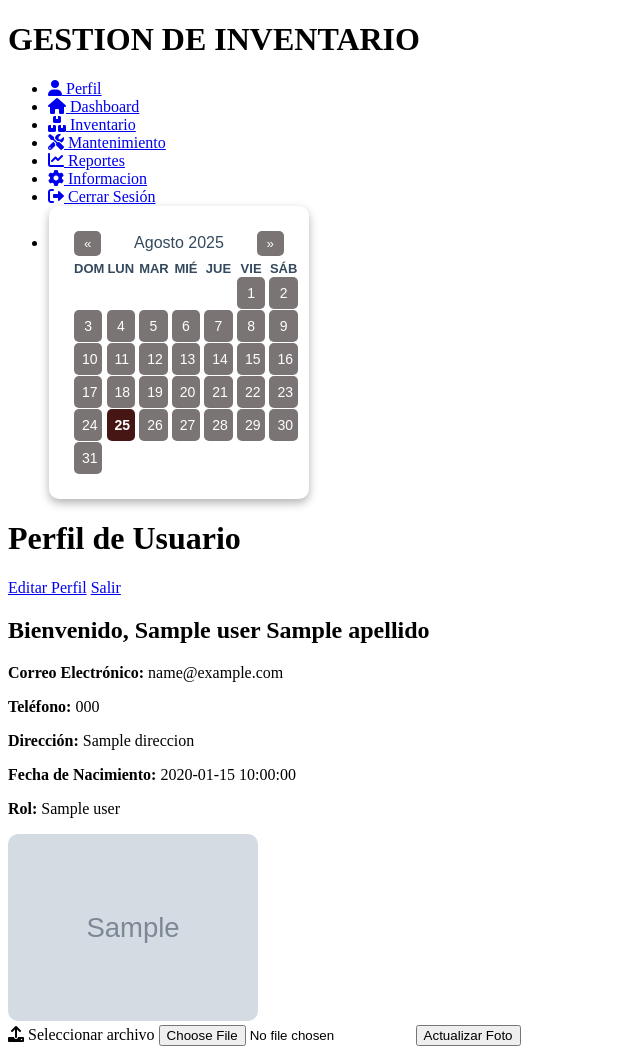
After one commit to JeferMLG/Inventario-php-MVC-, a PHP site: template view/perfil.view.php in a window 1280 px wide. The commit adds this page. Shown: the whole page, without its empty margins (0-640 px from the left). Run offline with PHP 8.4, Linux system fonts and the light colour scheme; the template is opened without the code that fills it: most values are stand-ins (such as "Sample title", 1, 10 or a date in 2020); grey boxes marked "Sample" are stand-in pictures.

Commit message:
creacion de perfil/model/controller/index, primera pruebas

```diff
--- a/view/home.view.php
+++ b/view/home.view.php
@@ -16,7 +16,7 @@
                 <h1>Panel de Gestión</h1>
                 <div class="actions">
                     <a href="index.php?vista=nuevo_dispositivo" class="btn">Nuevo Dispositivo</a>
-                    <a href="generar_reporte.php" class="btn">Generar Reporte</a>
+                    <a href="index.php?vista=reportes" class="btn">Generar Reporte</a>
                     <a href="../index.php?vista=logout" class="btn">Salir</a>
                 </div>
             </header>
--- /dev/null
+++ b/view/perfil.view.php
@@ -0,0 +1,59 @@
+<!DOCTYPE html>
+<html lang="es">
+<head>
+    <meta charset="UTF-8">
+    <meta name="viewport" content="width=device-width, initial-scale=1.0">
+    <title>Perfil - Aulapp</title>
+    <link rel="stylesheet" href="../view/Css/perfil.css">
+    <link rel="stylesheet" href="https://cdnjs.cloudflare.com/ajax/libs/font-awesome/6.0.0-beta3/css/all.min.css"> <!-- Iconos -->
+</head>
+<body>
+    <div class="dashboard-container">
+        <?php include 'sidebar.php'; ?>
+        <div class="main-content">
+            <header class="topbar">
+                <h1>Perfil de Usuario</h1>
+                <div class="actions">
+                    <a href="editar_perfil.php" class="btn">Editar Perfil</a>
+                    <a href="logout.php" class="btn">Salir</a>
+                </div>
+            </header>
+
+            <div class="contentmadre">
+                <div class="content">
+                    <?php if ($userData): ?>
+                        <h2>Bienvenido, <?php echo htmlspecialchars($userData['nombre'] . ' ' . $userData['apellido']); ?></h2>
+                        <p><strong>Correo Electrónico:</strong> <?php echo htmlspecialchars($userData['email']); ?></p>
+                        <p><strong>Teléfono:</strong> <?php echo htmlspecialchars($userData['telefono']); ?></p>
+                        <p><strong>Dirección:</strong> <?php echo htmlspecialchars($userData['direccion']); ?></p>
+                        <p><strong>Fecha de Nacimiento:</strong> <?php echo htmlspecialchars($userData['fecha_nacimiento']); ?></p>
+                        <p><strong>Rol:</strong> <?php echo htmlspecialchars($userData['rol_nombre']); ?></p>
+                    <?php else: ?>
+                        <p>No se encontraron datos del usuario.</p>
+                    <?php endif; ?>
+                </div>
+
+                <div class="content2">
+                    <?php
+                        // Si no hay foto, mostramos una imagen por defecto
+                        $foto = !empty($userData['foto_perfil'])
+                            ? "uploads/" . htmlspecialchars($userData['foto_perfil'])
+                            : "uploads/default.png";
+                    ?>
+                    <img src="<?php echo $foto; ?>" alt="Foto de Perfil" style="width:250px; height:auto; border-radius:10px;">
+
+                    <form action="perfil.php" method="post" enctype="multipart/form-data">
+                        <label for="foto" class="custom-file-upload">
+                            <i class="fas fa-upload"></i> Seleccionar archivo
+                        </label>
+                        <input type="file" name="foto" id="foto" accept="image/*" required>
+                        <button type="submit">Actualizar Foto</button>
+                    </form>
+                </div>
+            </div>
+
+            <div class="menu"></div>
+        </div>
+    </div>
+</body>
+</html>
```
Also changed, not shown: controller/perfil.controller.php (added, +31 -0 lines), model/perfil.model.php (added, +33 -0 lines), view/Css/perfil.css (added).
